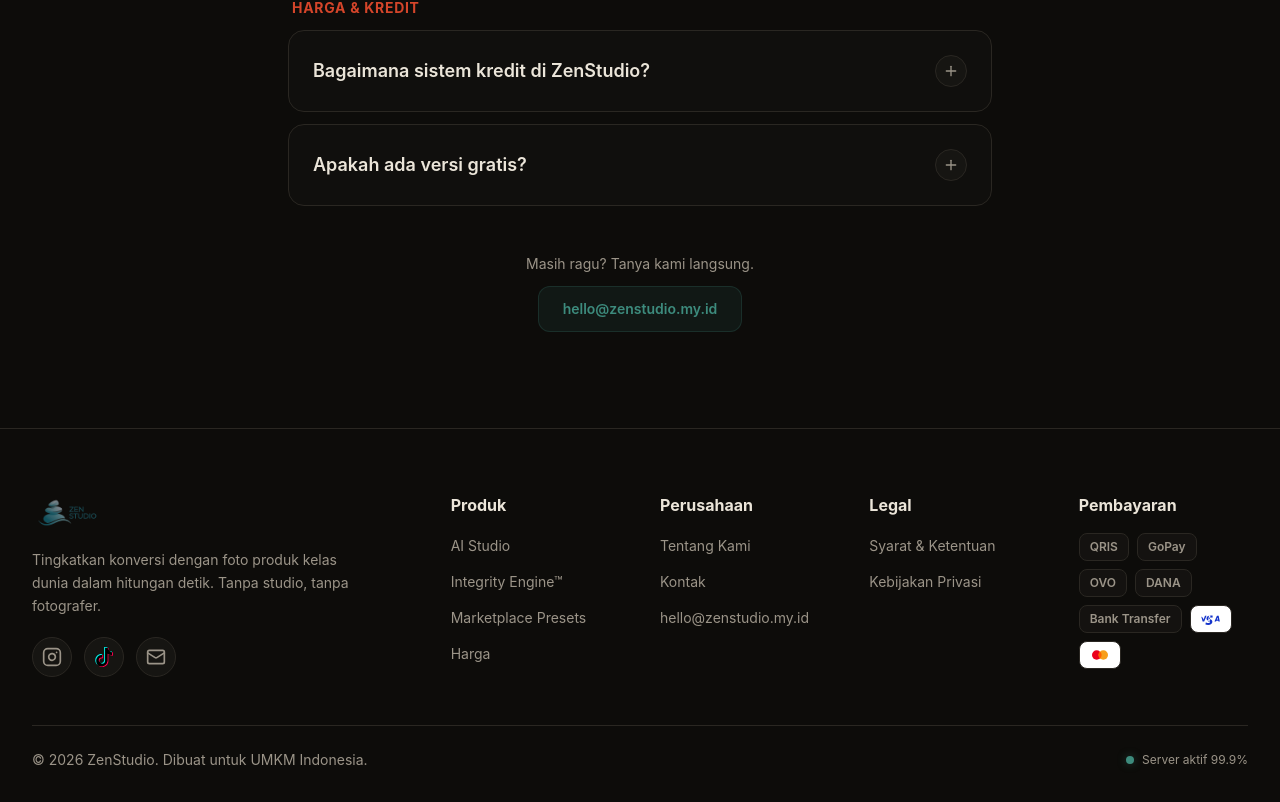
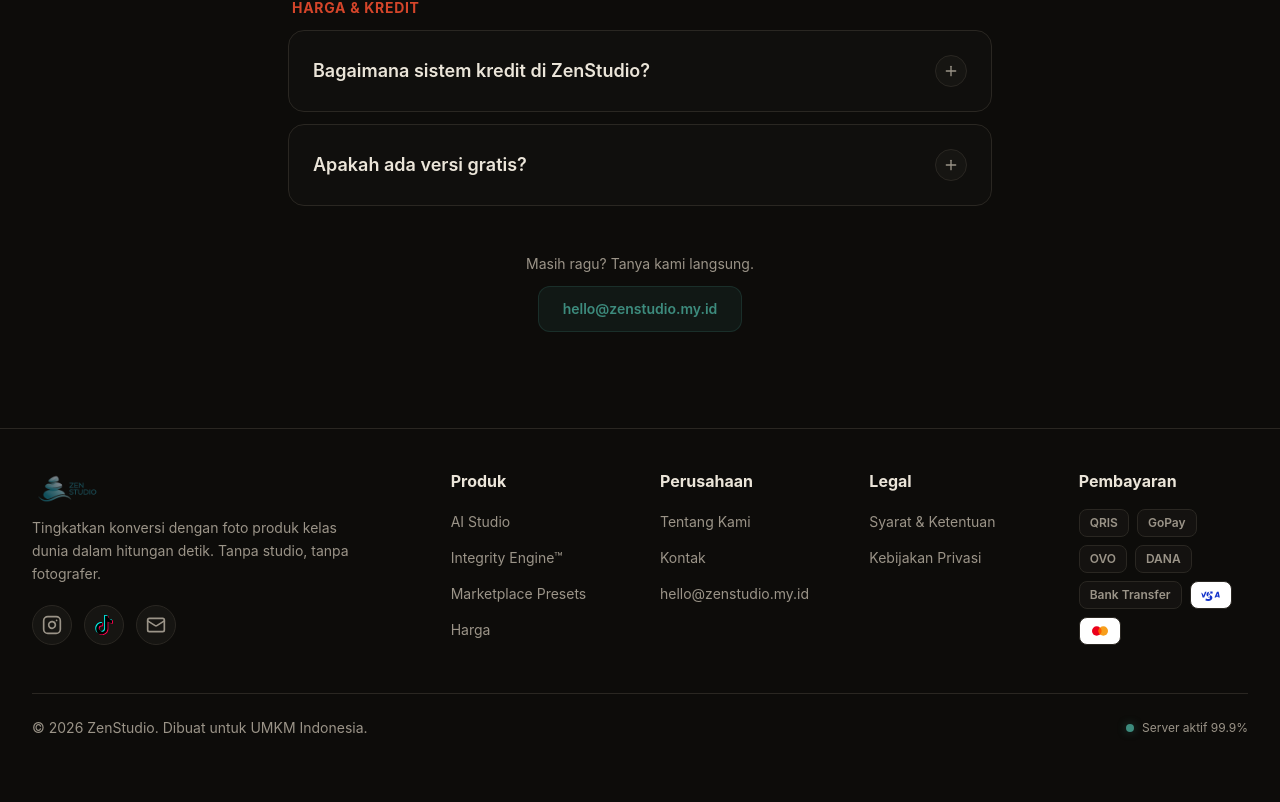
Before and after one commit to zenafkar/photo-1, a React (Vite) app: page / in a window 1280 px wide. Shown: the part 7624-8426 px from the top of the page. After the commit the page ends 8394 px from the top, so only its background shows below. Built offline with nearby package versions, Linux system fonts and the light colour scheme; no server answers; a web font is replaced by a local one.

Commit message:
fix: enlarge navbar logo slightly (36→40px), reduce footer logo gap (pt-16→pt-10, mb-4→mb-2)

```diff
--- a/src/components/Footer.tsx
+++ b/src/components/Footer.tsx
@@ -25,13 +25,13 @@
 
 const Footer = () => {
   return (
-    <footer data-component="footer" className="bg-background pt-16 pb-8 border-t border-surface-border text-text">
+    <footer data-component="footer" className="bg-background pt-10 pb-8 border-t border-surface-border text-text">
       <div className="max-w-7xl mx-auto px-4 sm:px-6 lg:px-8">
         {/* Main grid */}
         <div className="grid grid-cols-1 sm:grid-cols-2 lg:grid-cols-6 gap-8 lg:gap-10 mb-12">
           {/* Brand */}
           <div className="sm:col-span-2 lg:col-span-2">
-            <div className="flex items-center gap-2.5 mb-4">
+            <div className="flex items-center gap-2.5 mb-2">
               <ZenLogo className="h-10" />
             </div>
             <p className="text-sm text-text-muted leading-relaxed mb-5 max-w-xs">
--- a/src/components/Navbar.tsx
+++ b/src/components/Navbar.tsx
@@ -146,7 +146,7 @@
           <div className="flex items-center justify-between h-12 lg:h-14">
             {/* Logo */}
             <a href="#" className="flex items-center gap-2 sm:gap-2.5 group shrink-0" aria-label="ZenStudio — Beranda">
-              <ZenLogo className="h-9 group-hover:scale-105 transition-transform" />
+              <ZenLogo className="h-10 group-hover:scale-105 transition-transform" />
             </a>
 
             {/* Desktop Nav Links */}
@@ -264,7 +264,7 @@
                 style={{ paddingTop: 'env(safe-area-inset-top)' }}
               >
                 <a href="#" onClick={() => setIsOpen(false)} className="flex items-center gap-2 group shrink-0" aria-label="ZenStudio — Beranda">
-                  <ZenLogo className="h-9" />
+                  <ZenLogo className="h-10" />
                 </a>
                 <button
                   onClick={() => setIsOpen(false)}
```
